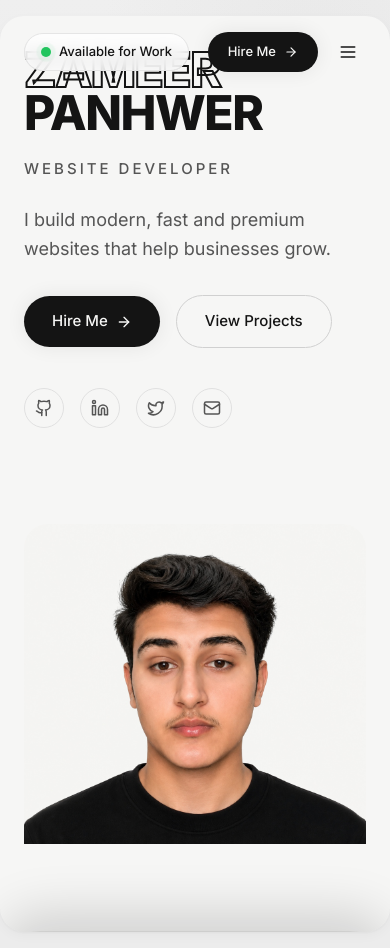
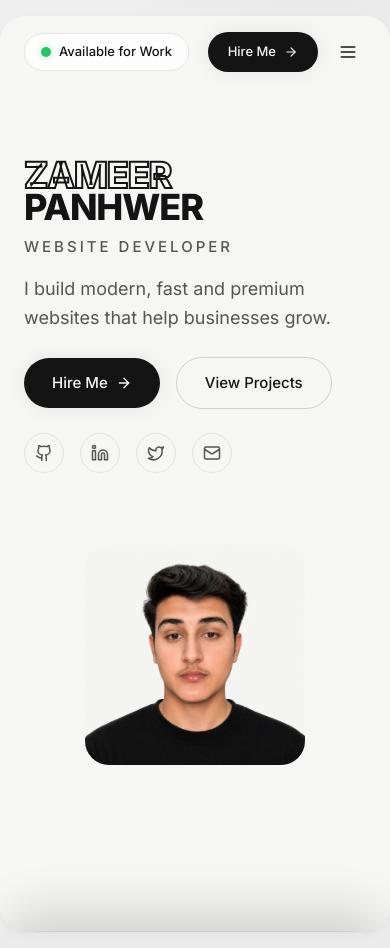
Before and after one commit to ZameerHP/REAL-PORTFOLIO, a Next.js app: page / in a window 390 px wide. Built offline with nearby package versions, Linux system fonts and the light colour scheme.

Commit message:
Fix mobile responsiveness and Hero layout issues

```diff
--- a/src/components/effects/HeroScrollTransition.tsx
+++ b/src/components/effects/HeroScrollTransition.tsx
@@ -68,13 +68,13 @@ export function HeroScrollTransition({ hero, content }: HeroScrollTransitionProp
       const deltaY = touchStartY - touchY; // positive = swipe up (scroll down)
 
       if (state.heroActive) {
-        if (deltaY > 10) {
+        if (deltaY > 50) {
           if (e.cancelable) e.preventDefault();
           setIsTransitioning(true);
           setHeroActive(false);
         }
       } else {
-        if (window.scrollY <= 0 && deltaY < -10) {
+        if (window.scrollY <= 0 && deltaY < -50) {
           if (e.cancelable) e.preventDefault();
           setIsTransitioning(true);
           setHeroActive(true);
--- a/src/components/sections/Hero.tsx
+++ b/src/components/sections/Hero.tsx
@@ -32,20 +32,20 @@ export function Hero() {
   }, []);
 
   return (
-    <section id="hero" className="relative overflow-hidden px-6 md:px-8 pt-12 pb-20 md:pt-20 md:pb-32">
+    <section id="hero" className="relative px-6 md:px-8 pt-24 pb-4 md:pt-20 md:pb-32">
       <div className="max-w-[1200px] mx-auto">
         <div className="grid lg:grid-cols-2 gap-12 lg:gap-16 items-center">
           {/* Left Column: Text */}
           <div className="order-1">
             {/* Name Lockup */}
             <div
-              className="mb-6"
+              className="mb-3 md:mb-6"
               style={{
                 opacity: step >= 1 ? 1 : 0,
                 transition: 'opacity 600ms cubic-bezier(0.16, 1, 0.3, 1)',
               }}
             >
-              <h1 className="font-display text-[clamp(48px,8vw,100px)] font-extrabold leading-[0.9] tracking-[-0.03em]">
+              <h1 className="font-display text-[clamp(36px,9vw,100px)] font-extrabold leading-[0.9] tracking-[-0.03em]">
                 <span className="stroke-text block">ZAMEER</span>
                 <span className="block text-ink">PANHWER</span>
               </h1>
@@ -53,7 +53,7 @@ export function Hero() {
 
             {/* Role Label with Scramble Effect */}
             <div
-              className="mb-6"
+              className="mb-4 md:mb-6"
               style={{
                 opacity: step >= 2 ? 1 : 0,
                 transition: 'opacity 400ms cubic-bezier(0.16, 1, 0.3, 1)',
@@ -80,7 +80,7 @@ export function Hero() {
 
             {/* CTA Buttons */}
             <div
-              className="flex flex-wrap items-center gap-4 mt-8"
+              className="flex flex-wrap items-center gap-4 mt-6 md:mt-8"
               style={{
                 opacity: step >= 4 ? 1 : 0,
                 transform: step >= 4 ? 'translateY(0)' : 'translateY(10px)',
@@ -97,7 +97,7 @@ export function Hero() {
 
             {/* Social Icons */}
             <div
-              className="flex items-center gap-4 mt-10"
+              className="flex items-center gap-4 mt-6 md:mt-10"
               style={{
                 opacity: step >= 4 ? 1 : 0,
                 transition: 'opacity 500ms cubic-bezier(0.16, 1, 0.3, 1) 200ms',
@@ -118,9 +118,9 @@ export function Hero() {
             </div>
           </div>
 
-          <div className="order-2 flex justify-center lg:justify-end w-full mt-12 lg:mt-0 lg:-mt-20">
+          <div className="order-2 flex justify-center lg:justify-end w-full mt-6 sm:mt-12 lg:mt-0 lg:-mt-20">
             <div
-              className="relative w-full max-w-[460px] lg:max-w-[520px]"
+              className="relative w-full max-w-[220px] sm:max-w-[360px] md:max-w-[460px] lg:max-w-[520px]"
               style={{
                 opacity: step >= 5 ? 1 : 0,
                 transform: step >= 5 ? 'scale(1)' : 'scale(0.95)',
```
